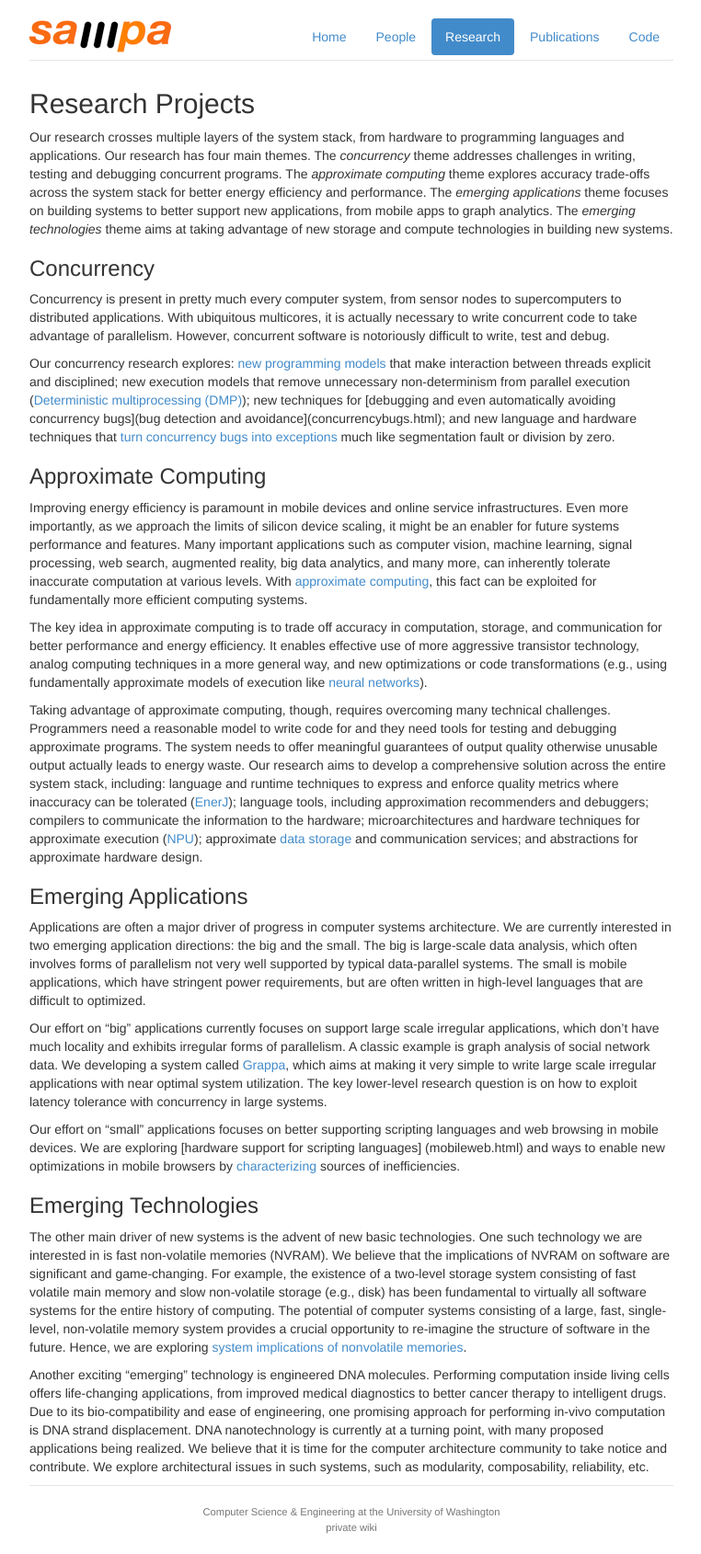
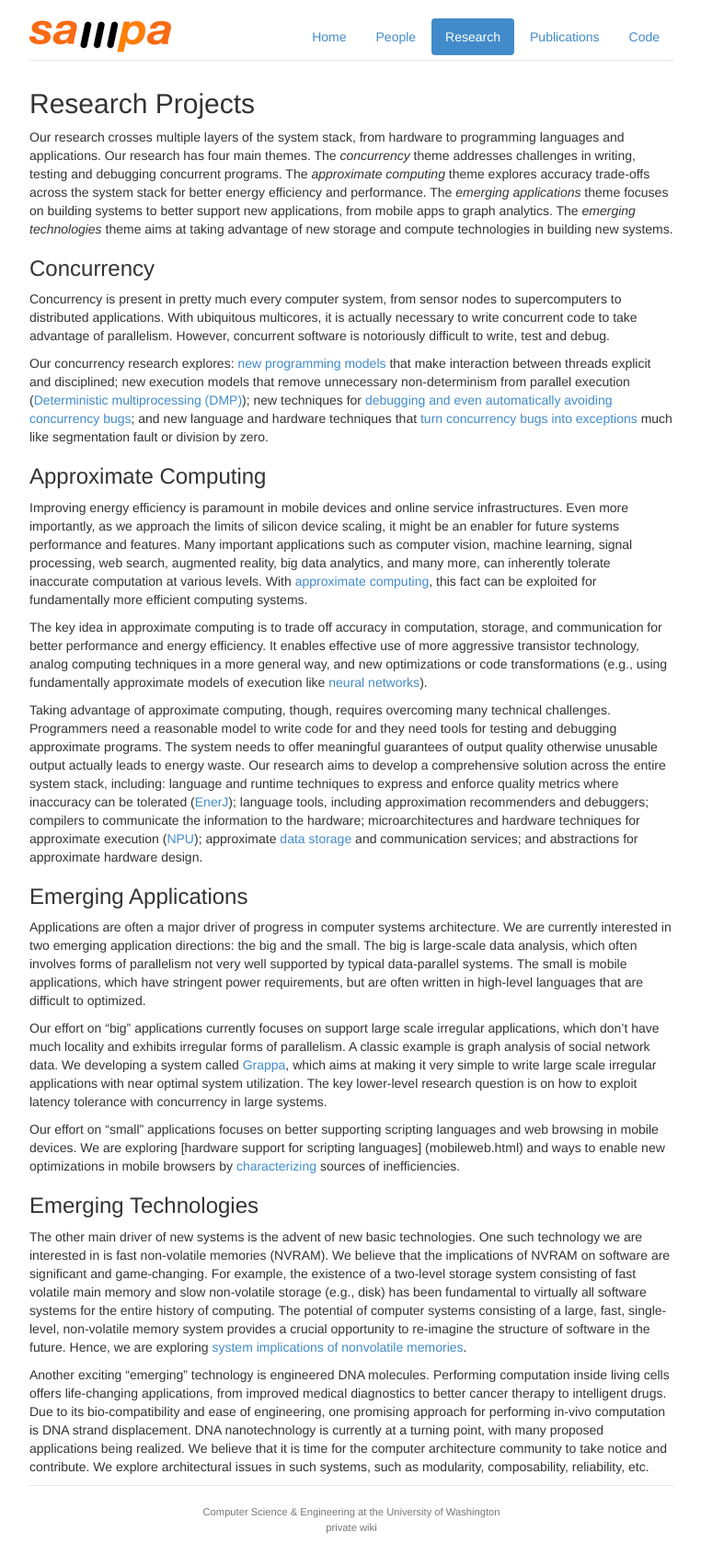
Before and after one commit to uwsampa/sampa-public, a Jekyll site: the page built from research/index.md, in a window 1280 px wide. Shown: the whole page at 92% size, without its empty margins (258-1020 px from the left). Built offline with Jekyll 4.4.1, drawn with Linux system fonts in a browser that asks for light colours; Markdown is read by kramdown in place of the engine named in the settings; some of the changed lines change nothing that is shown.

Commit message:
Fix a link

```diff
--- a/research/index.md
+++ b/research/index.md
@@ -18,7 +18,7 @@ Our research crosses multiple layers of the system stack, from hardware to progr
 
 Concurrency is present in pretty much every computer system, from sensor nodes to supercomputers to distributed applications. With ubiquitous multicores, it is actually necessary to write concurrent code to take advantage of parallelism. However, concurrent software is notoriously difficult to write, test and debug.
 
-Our concurrency research explores: [new programming models](osha.html) that make interaction between threads explicit and disciplined; new execution models that remove unnecessary non-determinism from parallel execution ([Deterministic multiprocessing (DMP)](dmp.html)); new techniques for [debugging and even automatically avoiding concurrency bugs](bug detection and avoidance](concurrencybugs.html); and new language and hardware techniques that [turn concurrency bugs into exceptions](concurrencyexceptions.html) much like segmentation fault or division by zero.
+Our concurrency research explores: [new programming models](osha.html) that make interaction between threads explicit and disciplined; new execution models that remove unnecessary non-determinism from parallel execution ([Deterministic multiprocessing (DMP)](dmp.html)); new techniques for [debugging and even automatically avoiding concurrency bugs](concurrencybugs.html); and new language and hardware techniques that [turn concurrency bugs into exceptions](concurrencyexceptions.html) much like segmentation fault or division by zero.
 
 
 ### Approximate Computing
```
